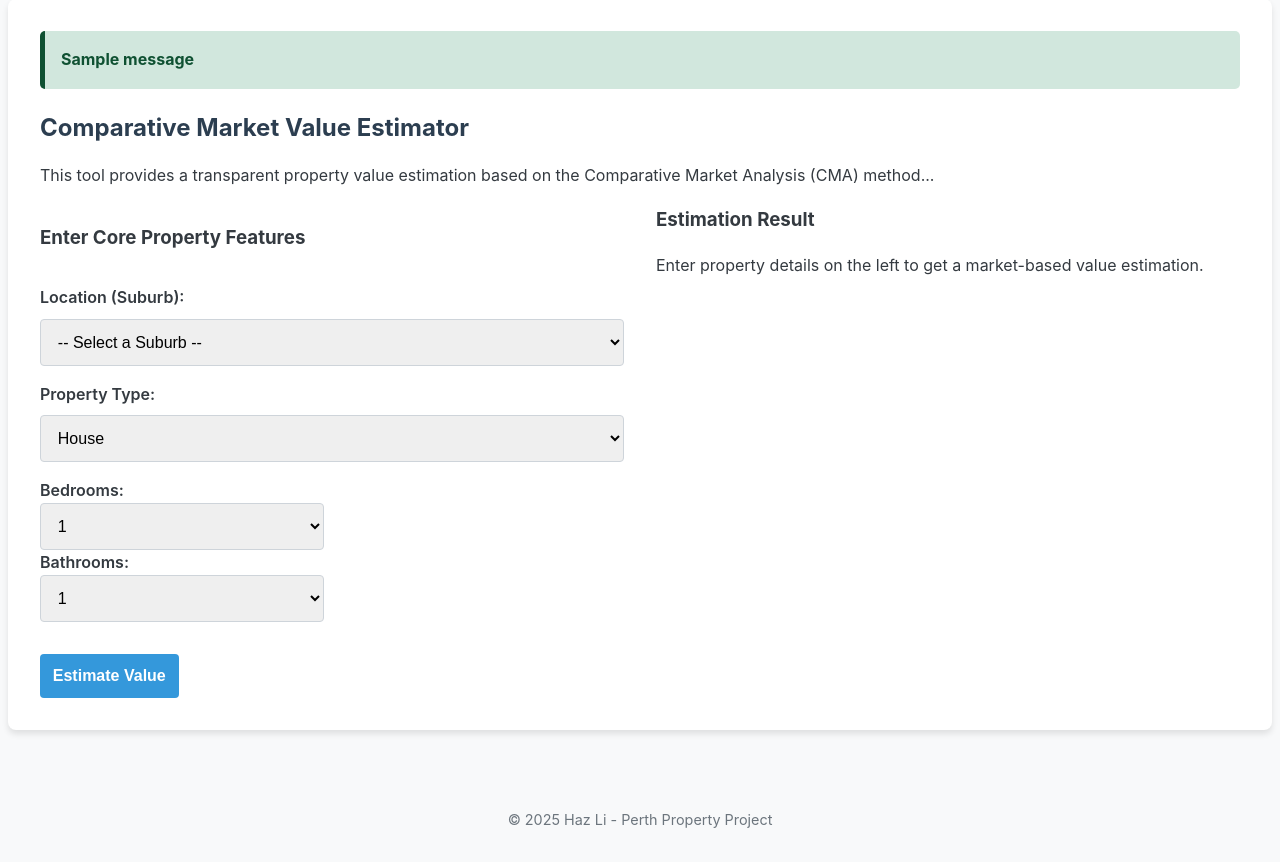
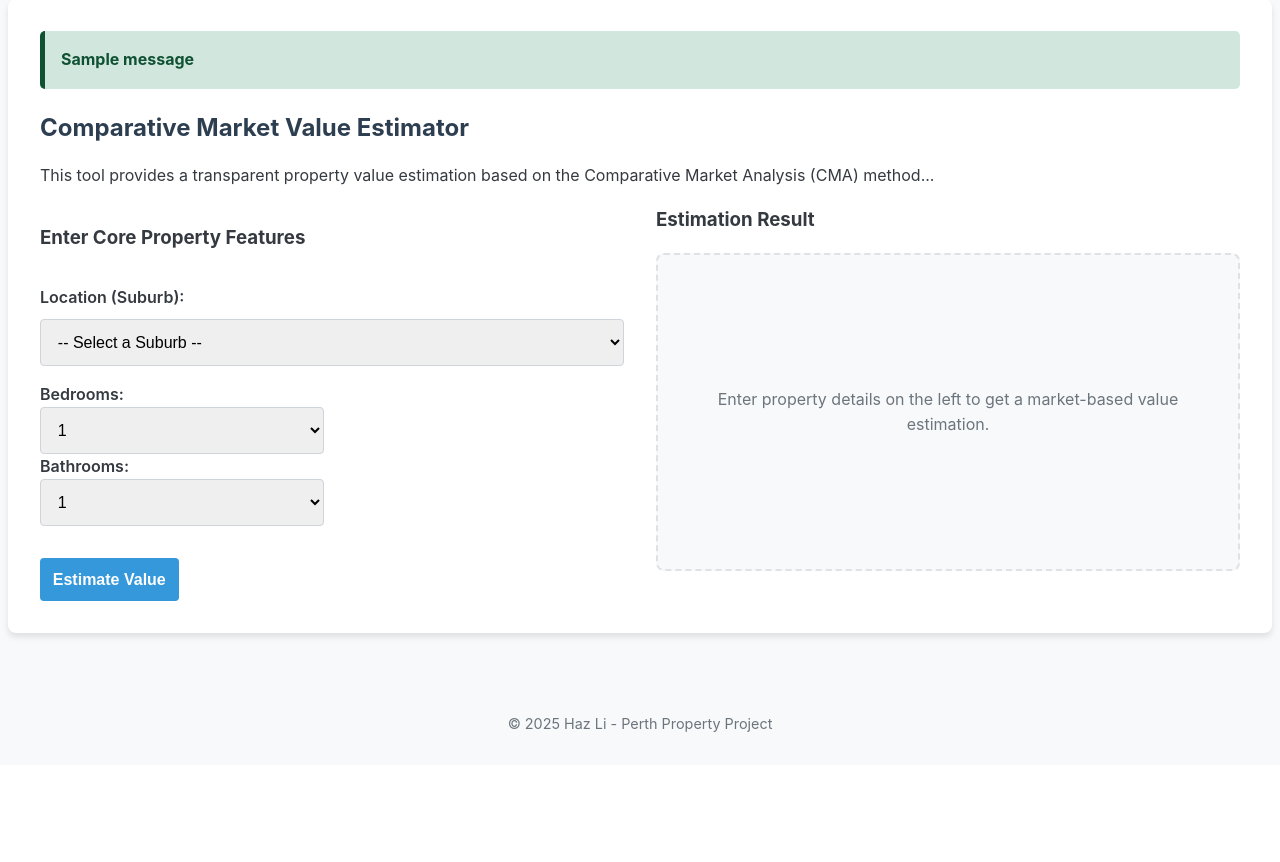
Before and after one commit to cloud9ight/perth_property_analysis, a Flask app: page /cma in a window 1280 px wide. Shown: the part 180-1042 px from the top of the page. After the commit the page ends 912 px from the top, so only its background shows below. Run offline with Flask 3, Linux system fonts and the light colour scheme; tables that the repository leaves empty hold one stand-in row (values such as "Sample post"); one stand-in notice (Sample message) is shown; some libraries are stand-ins or nearby versions.

Commit message:
feat(cma):remove property type filter

```diff
--- a/app.py
+++ b/app.py
@@ -677,42 +677,41 @@ def get_schools_api(school_type):
 def cma():
     """
     Handles the Comparative Market Analysis (CMA) based value estimator.
-    This is the final, simplified, and robust version based on direct comparable sales.
+    This version has removed the 'property_type' filter for simplicity.
     """
-    # Fetch suburbs for the dropdown - this part is correct.
     with engine.connect() as connection:
         suburbs_df = pd.read_sql("SELECT suburb_id, suburb_name FROM DIM_Suburbs ORDER BY suburb_name", connection)
 
     estimation_package = None
     user_input_values = {}
-    MIN_COMPS_REQUIRED = 5 # We still need a quality threshold.
+    MIN_COMPS_REQUIRED = 5
 
     if request.method == 'POST':
         try:
-            # --- 1. Get user input, ensuring correct data types ---
+            # --- Get user input, ensuring correct data types ---
             suburb_id = request.form.get('suburb_id', type=int)
-            property_type = request.form.get('property_type')
+            # ▼▼▼  THE CRITICAL FIX: We completely remove the line that gets 'property_type' ▼▼▼
+            # property_type = request.form.get('property_type')
             bedrooms = request.form.get('bedrooms', type=int)
             bathrooms = request.form.get('bathrooms', type=int)
             user_input_values = request.form
 
-            # --- 2. Build ONE simple, direct SQL query to find comps ---
+            # --- Build the simplified, direct SQL query ---
             conditions = [
                 "p.suburb_id = :suburb_id",
-                "p.property_type = :property_type",
                 "l.bedrooms = :bedrooms",
                 "l.bathrooms = :bathrooms",
-                "p.date_sold >= DATE_SUB(CURDATE(), INTERVAL 18 MONTH)"
+                "p.date_sold >= DATE_SUB(CURDATE(), INTERVAL 20 MONTH)"
             ]
+            # The params dictionary is now also simpler
             params = {
                 'suburb_id': suburb_id,
-                'property_type': property_type,
                 'bedrooms': bedrooms,
                 'bathrooms': bathrooms
             }
             where_clause = "WHERE " + " AND ".join(conditions)
 
-            # This query is simple: it just gets the prices of matching properties.
+            # The query no longer needs to join with FACT_Properties on property_type
             query = f"""
                 SELECT p.price
                 FROM FACT_Properties p
@@ -720,31 +719,24 @@ def cma():
                 {where_clause};
             """
 
-            # --- 3. Execute query and calculate the result in Pandas ---
+            # --- Execute query and calculate the result ---
             with engine.connect() as connection:
                 comps_df = pd.read_sql(text(query), connection, params=params)
                 comps_found = len(comps_df)
                 logging.info(f"Found {comps_found} comparable sales matching the criteria.")
 
-                # Check if we have enough data for a reliable estimate
                 if comps_found >= MIN_COMPS_REQUIRED:
-                    # --- THE CORE LOGIC, as you described ---
-                    # 1. Find the median price using Pandas (more robust than complex SQL).
                     median_price = comps_df['price'].median()
-
-                    # 2. Apply a simple, explainable market adjustment factor.
-                    MARKET_ADJUSTMENT_FACTOR = 1.05 # 5% growth
+                    MARKET_ADJUSTMENT_FACTOR = 1.05
                     estimated_price = median_price * MARKET_ADJUSTMENT_FACTOR
 
-                    # 3. Package the final, transparent result.
                     estimation_package = {
                         'estimated_price': f"${estimated_price:,.0f}",
                         'median_price_of_comps': f"${median_price:,.0f}",
                         'comps_found': comps_found
                     }
                 else:
-                    # If not enough comps, provide clear feedback.
-                    flash(f"Found only {comps_found} comparable sales. A reliable estimation requires at least {MIN_COMPS_REQUIRED}. Please try broader criteria.", "warning")
+                    flash(f"Found only {comps_found} comparable sales...", "warning")
 
         except Exception as e:
             flash(f"An error occurred during estimation: {e}", "danger")
--- a/static/style.css
+++ b/static/style.css
@@ -292,7 +292,8 @@ footer {
 /* Styles for the Prediction Page */
 .form-and-result-container {
   display: grid;
-  grid-template-columns: repeat(auto-fit, minmax(350px, 1fr));
+  grid-template-columns: 1fr 1fr;
+  align-items: start;
   gap: 2em;
 }
 
@@ -329,6 +330,9 @@ footer {
 
 .prediction-result h3 {
   margin-top: 0;
+  display: flex;
+  flex-direction: column;
+  height: 100%;
 }
 
 .prediction-box {
@@ -350,3 +354,18 @@ footer {
   color: #0d6efd;
   margin-top: 0.2em;
 }
+
+.prediction-box-placeholder {
+  padding: 2em;
+  text-align: center;
+  color: #6c757d;
+  background-color: #f8f9fa;
+  border: 2px dashed #dee2e6;
+  border-radius: 8px;
+  height: 100%;
+  min-height: 250px;
+  display: flex;
+  flex-direction: column;
+  justify-content: center;
+  align-items: center;
+}
--- a/templates/cma.html
+++ b/templates/cma.html
@@ -25,16 +25,14 @@
                     {% endfor %}
                 </select>
 
-                <label for="property_type">Property Type:</label>
+                <!-- <label for="property_type">Property Type:</label>
                 <select id="property_type" name="property_type" required>
                     <option value="house" {% if 'house' == user_input.get('property_type') %}selected{% endif %}>House</option>
                     <option value="villa" {% if 'villa' == user_input.get('property_type') %}selected{% endif %}>Villa / Townhouse</option>
                     <option value="unit" {% if 'unit' == user_input.get('property_type') %}selected{% endif %}>Unit / Apartment</option>
-                </select>
+                </select> -->
 
-                <!-- ====================================================================== -->
-                <!-- ▼▼▼ THE CRITICAL FIX: Use simple, hardcoded loops ▼▼▼ -->
-                <!-- ====================================================================== -->
+
                 <div class="form-row">
                     <div>
                         <label for="bedrooms">Bedrooms:</label>
@@ -74,29 +72,31 @@
             <div class="prediction-details">
                 This estimation is based on the median price of
                 <strong>{{ estimation.comps_found }}</strong> directly comparable properties
-                sold in the last 18 months (Median of Comps: <strong>{{ estimation.median_price_of_comps }}</strong>),
+                sold during Jan 2023 - Aug 2024 (Median of Comps: <strong>{{ estimation.median_price_of_comps }}</strong>),
                 with a slight adjustment for recent market growth.
             </div>
         </div>
 
-    <!-- CASE 2: A query was run, but no result was generated (e.g., not enough comps) -->
-    {% elif request.method == 'POST' %}
+    <!-- CASE 2 & 3: No result was generated (either after a query or on initial load) -->
+    {% else %}
+        <!-- We use the SAME placeholder box for ALL non-success states -->
         <div class="prediction-box-placeholder">
-             <!-- We still show the flash message for specific feedback -->
+            <!-- If a POST request was made, it means a query ran but failed. -->
+            {% if request.method == 'POST' %}
+                 <!-- Display the specific flashed message from the backend -->
                 {% with messages = get_flashed_messages(with_categories=true) %}
                     {% if messages %}
                         {% for category, message in messages %}
-                        <div class="flash {{ category }}">{{ message }}</div>
+                            <div class="flash {{ category }}" style="width: 80%; text-align: center; margin-bottom: 1em;">{{ message }}</div>
                         {% endfor %}
                     {% endif %}
                 {% endwith %}
                 <p>Please try adjusting your filters for a successful estimation.</p>
-        </div>
 
-    <!-- CASE 3: The page was just loaded (GET request) -->
+            <!-- Otherwise, it's the initial page load (GET request) -->
             {% else %}
-        <div class="prediction-box-placeholder">
                 <p>Enter property details on the left to get a market-based value estimation.</p>
+            {% endif %}
         </div>
     {% endif %}
       </div>
```
Lines whose indentation alone changed are shown as unchanged.
